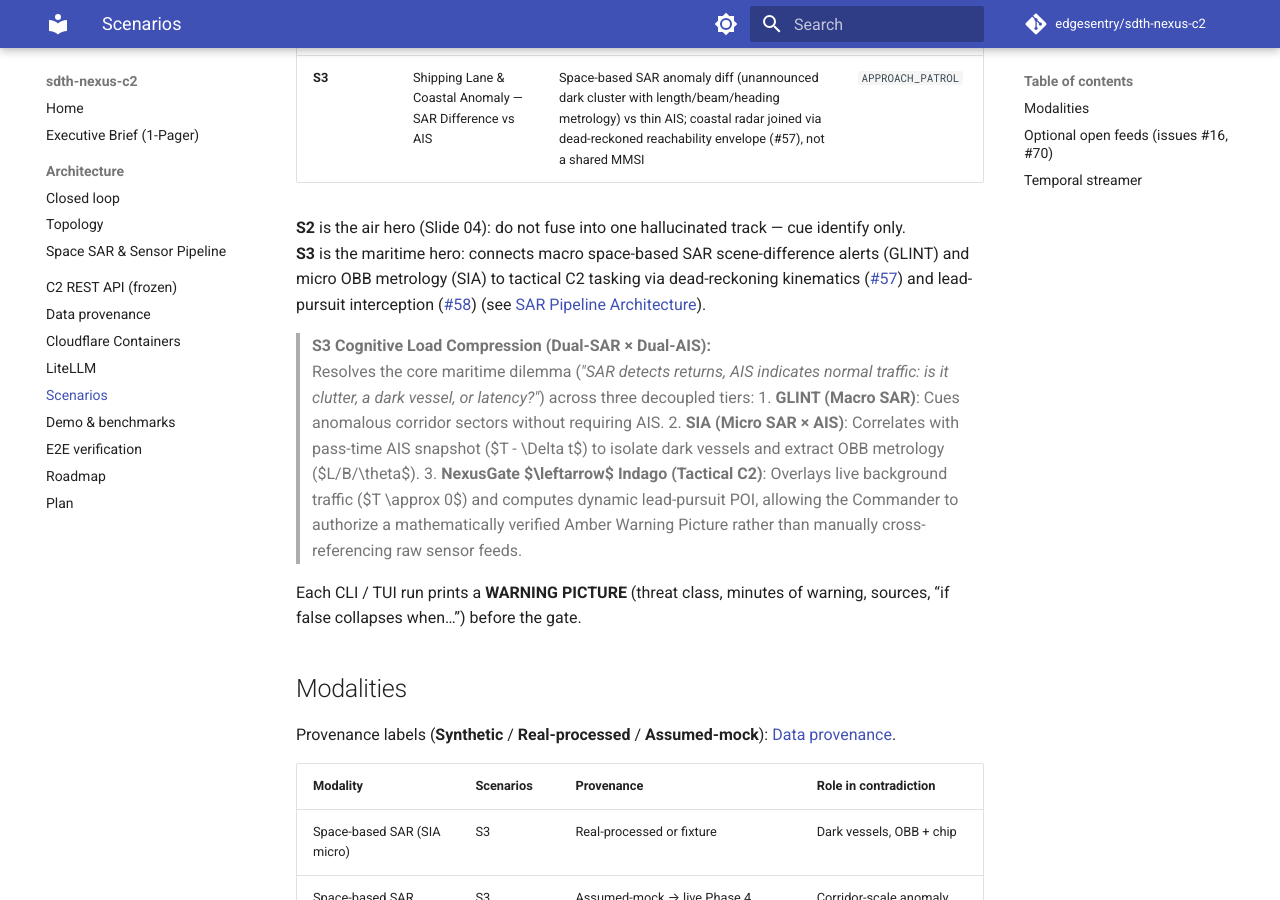
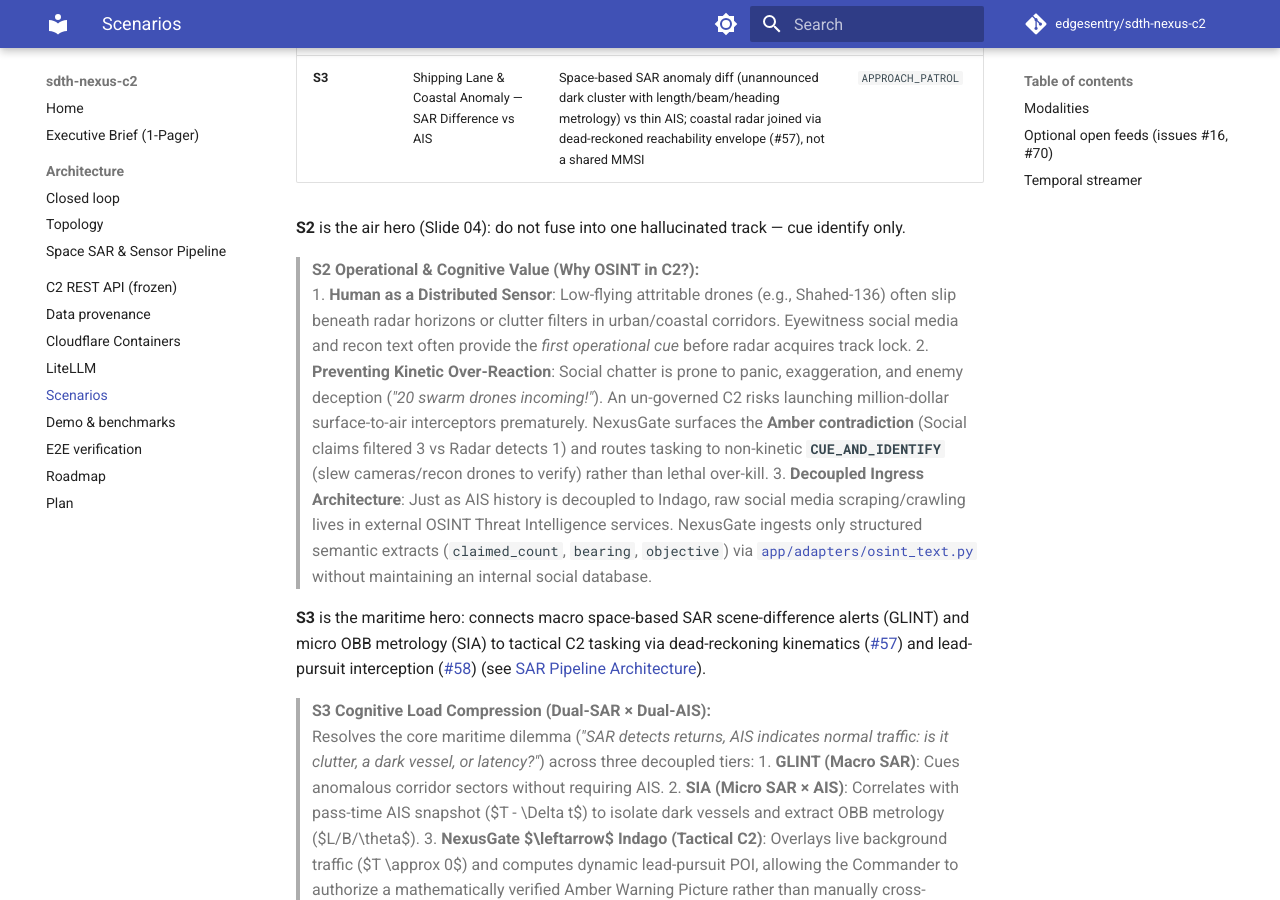
Before and after one commit to edgesentry/sdth-nexus-c2, an MkDocs documentation site: the page built from docs/scenarios.md, in a window 1280 px wide and 900 px high, scrolled down 451 px. Built offline with MkDocs 1.6.1 and Material for MkDocs 9.7.7, drawn with Linux system fonts in a browser that asks for light colours; comment, search, counter and statistics services are not loaded.

Commit message:
docs: explain operational value of OSINT and decoupled service architecture

```diff
--- a/docs/scenarios.md
+++ b/docs/scenarios.md
@@ -9,6 +9,12 @@ App-layer scenarios under `app/scenarios/`. Each run builds synthetic multi-vend
 | **S3** | Shipping Lane & Coastal Anomaly — SAR Difference vs AIS | Space-based SAR anomaly diff (unannounced dark cluster with length/beam/heading metrology) vs thin AIS; coastal radar joined via dead-reckoned reachability envelope (#57), not a shared MMSI | `APPROACH_PATROL` |
 
 **S2** is the air hero (Slide 04): do not fuse into one hallucinated track — cue identify only.
+
+> **S2 Operational & Cognitive Value (Why OSINT in C2?):**
+> 1. **Human as a Distributed Sensor**: Low-flying attritable drones (e.g., Shahed-136) often slip beneath radar horizons or clutter filters in urban/coastal corridors. Eyewitness social media and recon text often provide the *first operational cue* before radar acquires track lock.
+> 2. **Preventing Kinetic Over-Reaction**: Social chatter is prone to panic, exaggeration, and enemy deception (*"20 swarm drones incoming!"*). An un-governed C2 risks launching million-dollar surface-to-air interceptors prematurely. NexusGate surfaces the **Amber contradiction** (Social claims filtered 3 vs Radar detects 1) and routes tasking to non-kinetic **`CUE_AND_IDENTIFY`** (slew cameras/recon drones to verify) rather than lethal over-kill.
+> 3. **Decoupled Ingress Architecture**: Just as AIS history is decoupled to Indago, raw social media scraping/crawling lives in external OSINT Threat Intelligence services. NexusGate ingests only structured semantic extracts (`claimed_count`, `bearing`, `objective`) via [`app/adapters/osint_text.py`](data-provenance.md) without maintaining an internal social database.
+
 **S3** is the maritime hero: connects macro space-based SAR scene-difference alerts (GLINT) and micro OBB metrology (SIA) to tactical C2 tasking via dead-reckoning kinematics ([#57](https://github.com/edgesentry/sdth-nexus-c2/issues/57)) and lead-pursuit interception ([#58](https://github.com/edgesentry/sdth-nexus-c2/issues/58)) (see [SAR Pipeline Architecture](architecture/sar_pipeline.md)).
 
 > **S3 Cognitive Load Compression (Dual-SAR × Dual-AIS):**
```
Also changed, not shown: docs/data-provenance.md (+3 -2 lines).
